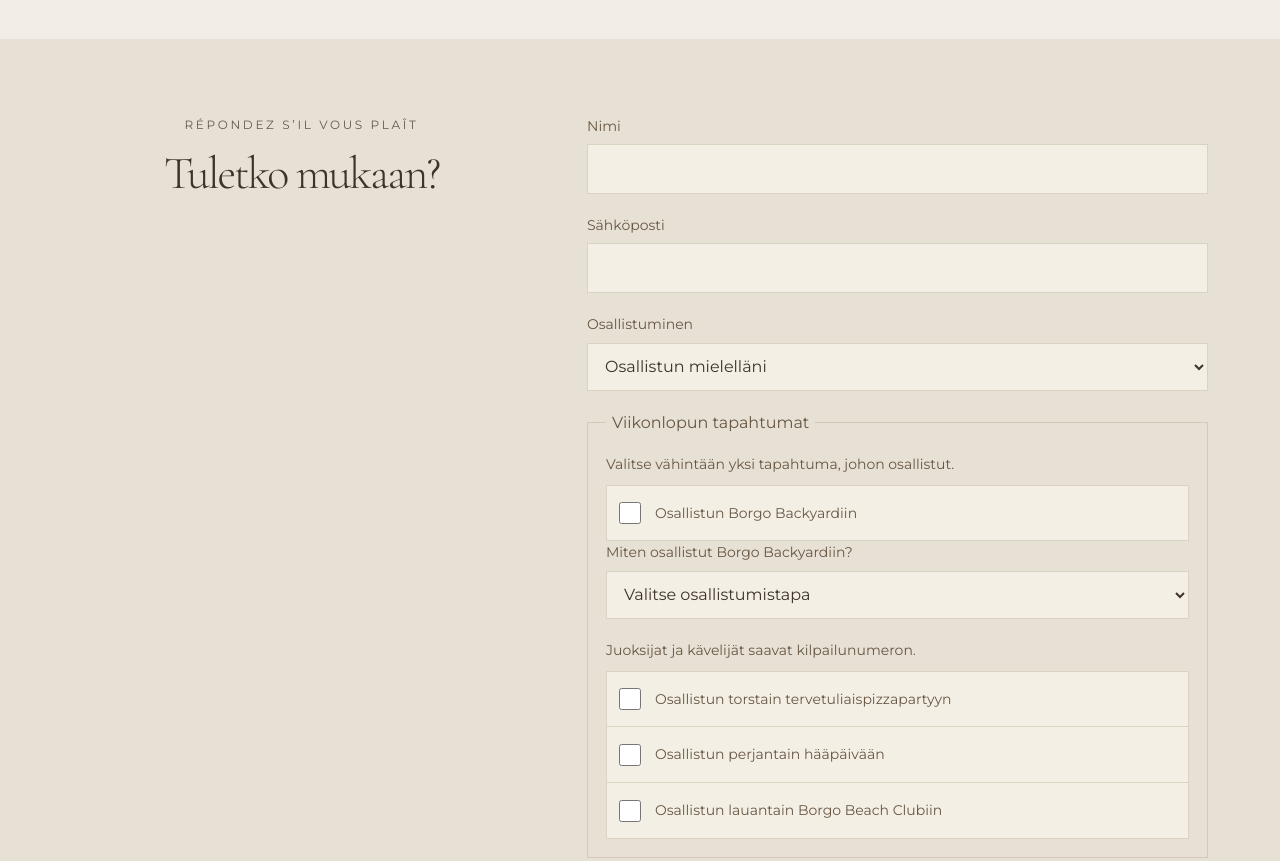
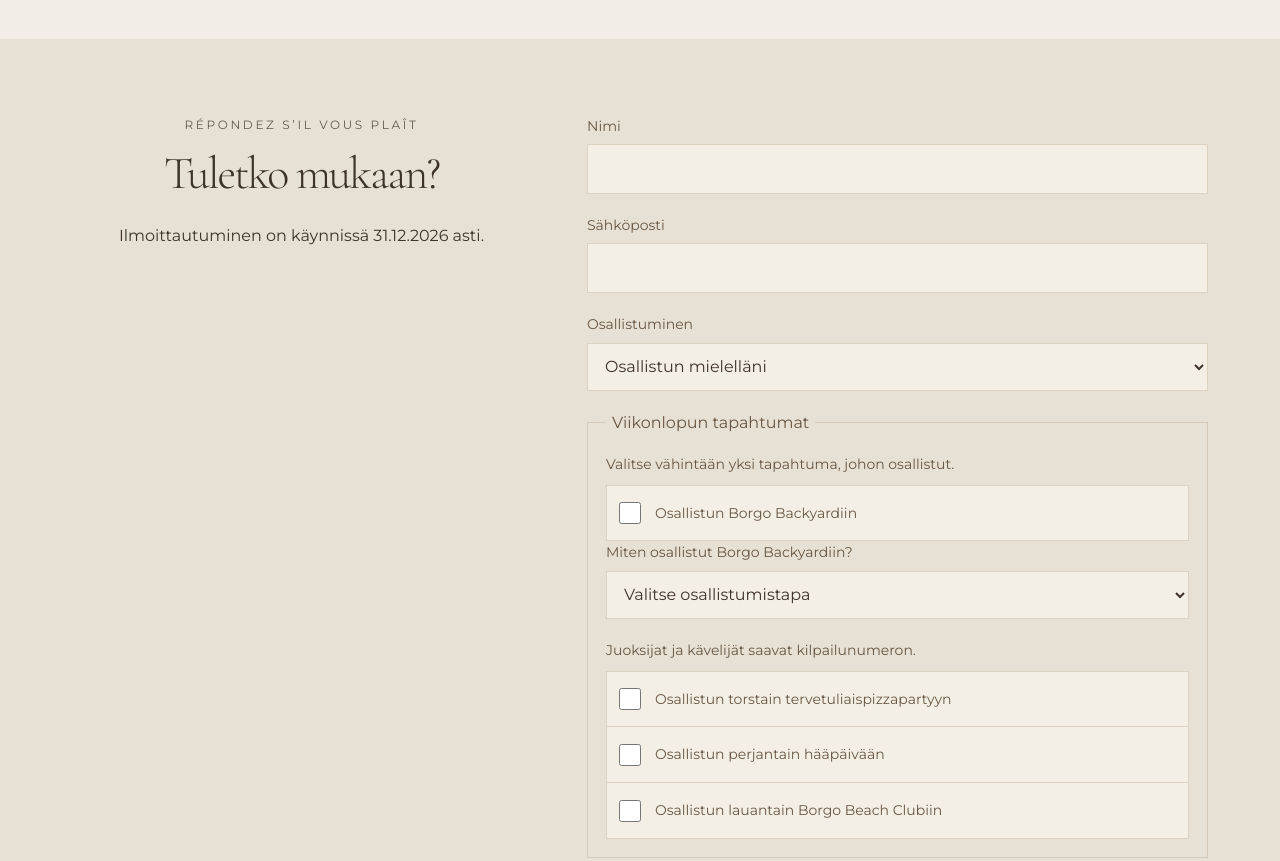
Before and after one commit to villeharjunen/arttu-tinya, a plain HTML site: page index.html in a window 1280 px wide. Shown: the part 7580-8441 px from the top of the page. Drawn offline with nearby package versions, Linux system fonts and the light colour scheme.

Commit message:
Add RSVP response deadline
Co-authored-by: Copilot App <223556219+Copilot@users.noreply.github.com>

```diff
--- a/index.html
+++ b/index.html
@@ -324,7 +324,7 @@
       <p>Meille tärkeintä on, että saavut paikalle juhlistamaan kanssamme. Jos kuitenkin haluat myös tukea häämatkaamme, niin muistamisen voi suorittaa tilille XXX.</p>
     </section>
     <section class="section rsvp" id="rsvp">
-      <div class="aura-rsvp-copy"><div class="center"><p class="eyebrow">Répondez s’il vous plaît</p><h2>Tuletko mukaan?</h2><div aria-hidden="true" class="orn">༺ ❦ ༻</div></div></div>
+      <div class="aura-rsvp-copy"><div class="center"><p class="eyebrow">Répondez s’il vous plaît</p><h2>Tuletko mukaan?</h2><p data-fi="Ilmoittautuminen on käynnissä 31.12.2026 asti." data-sv="Anmälan är öppen till och med den 31 december 2026.">Ilmoittautuminen on käynnissä 31.12.2026 asti.</p><div aria-hidden="true" class="orn">༺ ❦ ༻</div></div></div>
       <div class="form-card">
         <span aria-hidden="true" class="corner">❧</span>
         <form id="rsvp-form">
```
